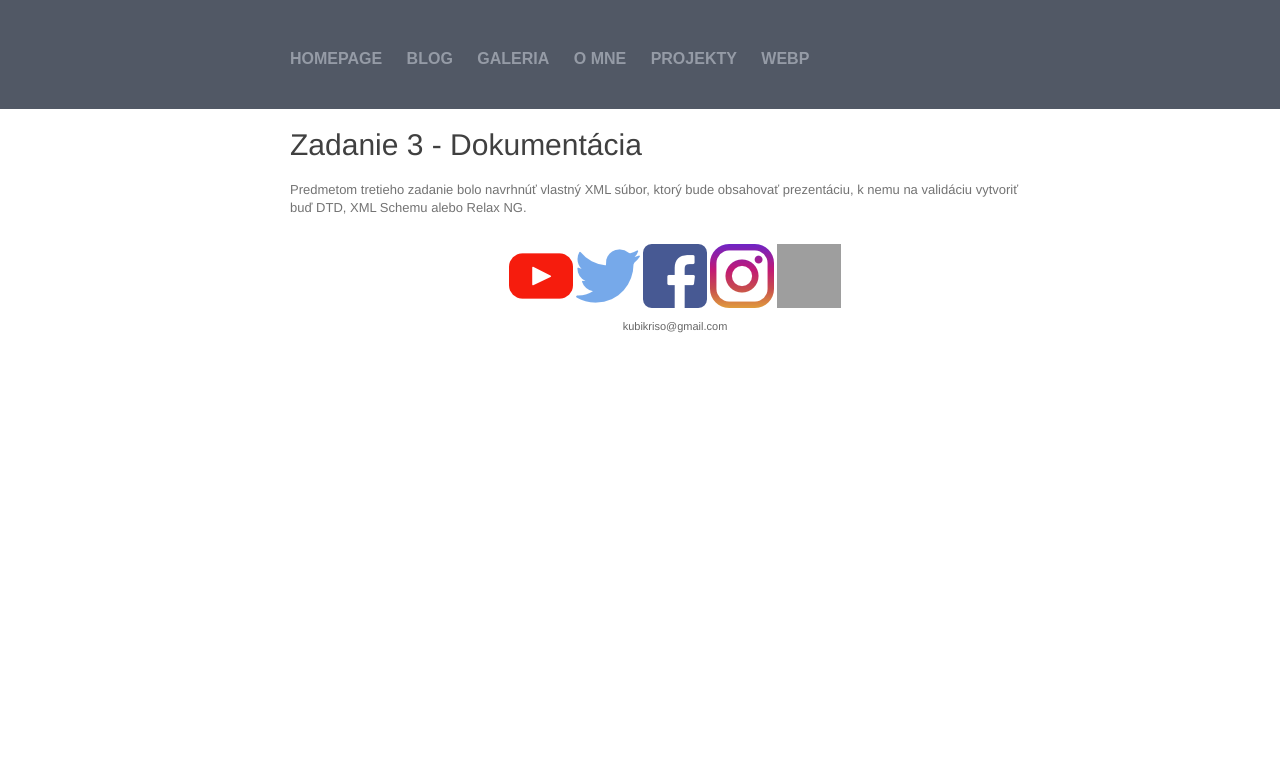
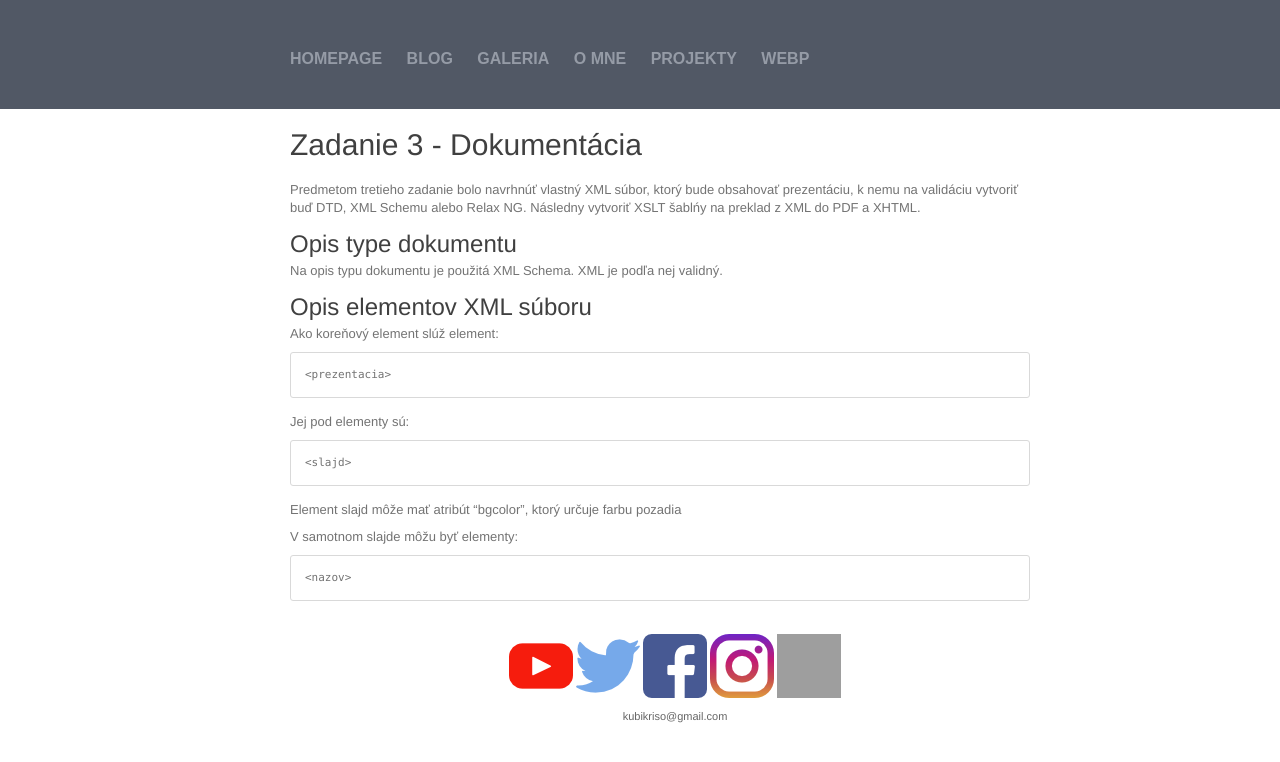
Before and after one commit to richardkubik/richardkubik.github.io, a Jekyll site: the page built from zadanie3.md, in a window 1280 px wide. Shown: the top 762 px of the page. Built offline with Jekyll 4.4.1, drawn with Linux system fonts in a browser that asks for light colours; our own code applies the rules of GitHub Pages for plain Markdown files; grey boxes are pictures that could not be loaded.

Commit message:
dokumentacia 3

````diff
--- a/zadanie3.md
+++ b/zadanie3.md
@@ -1,3 +1,25 @@
 # Zadanie 3 - Dokumentácia
 
-Predmetom tretieho zadanie bolo navrhnúť vlastný XML súbor, ktorý bude obsahovať prezentáciu, k nemu na validáciu vytvoriť buď DTD, XML Schemu alebo Relax NG.
+Predmetom tretieho zadanie bolo navrhnúť vlastný XML súbor, ktorý bude obsahovať prezentáciu, k nemu na validáciu vytvoriť buď DTD, XML Schemu alebo Relax NG. Následny vytvoriť XSLT šablńy na preklad z XML do PDF a XHTML.
+
+## Opis type dokumentu
+
+Na opis typu dokumentu je použitá XML Schema. XML je podľa nej validný.
+
+## Opis elementov XML súboru
+
+Ako koreňový element slúž element:
+```
+<prezentacia>
+```
+
+Jej pod elementy sú:
+```
+<slajd>
+```
+Element slajd môže mať atribút "bgcolor", ktorý určuje farbu pozadia
+
+V samotnom slajde môžu byť elementy:
+```
+<nazov>
+```
````
